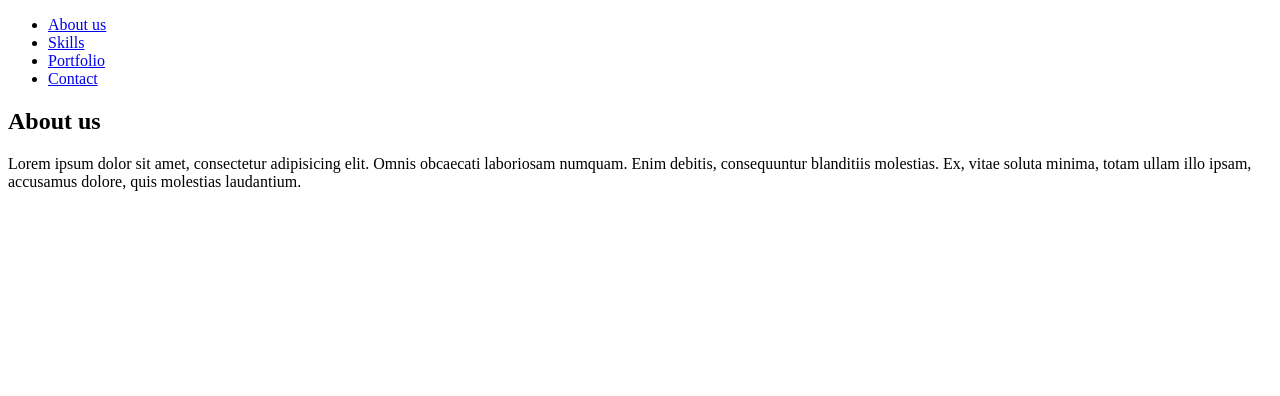
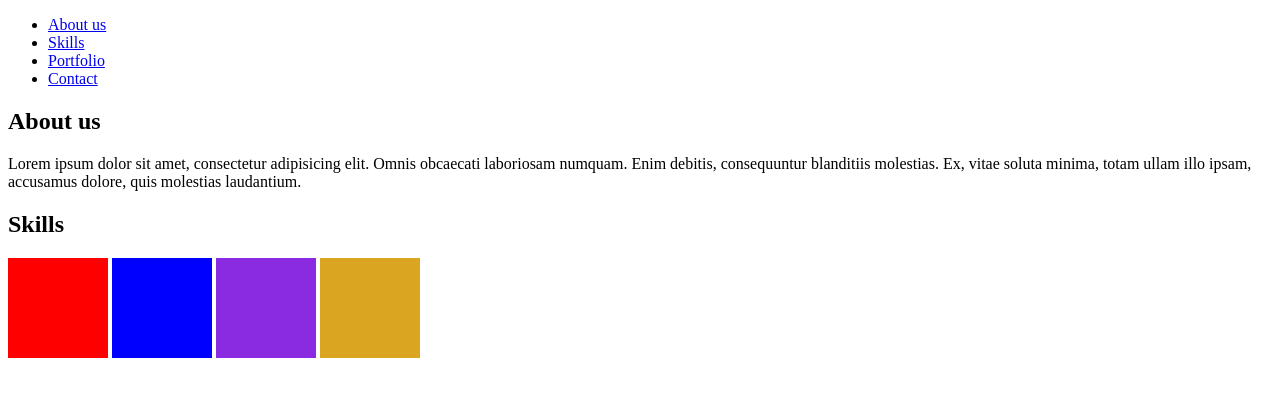
Before and after one commit to qubala/git-zadanie15, a plain HTML site: page index.html in a window 1280 px wide. Drawn offline with Linux system fonts and the light colour scheme.

Commit message:
Skill section added

```diff
--- a/index.html
+++ b/index.html
@@ -17,5 +17,12 @@
     <!-- first section -->
     <section id="aboutus"><h1>About us</h1>
     Lorem ipsum dolor sit amet, consectetur adipisicing elit. Omnis obcaecati laboriosam numquam. Enim debitis, consequuntur blanditiis molestias. Ex, vitae soluta minima, totam ullam illo ipsam, accusamus dolore, quis molestias laudantium.</section>
+    <section id="skills">
+        <h1>Skills</h1>
+        <div style="background-color: red; width: 100px; height: 100px; display: inline-block;"></div>
+        <div style="background-color: blue; width: 100px; height: 100px; display: inline-block;"></div>
+        <div style="background-color: blueviolet; width: 100px; height: 100px; display: inline-block;"></div>
+        <div style="background-color: goldenrod; width: 100px; height: 100px; display: inline-block;"></div>
+    </section>
 </body>
 </html>
```
